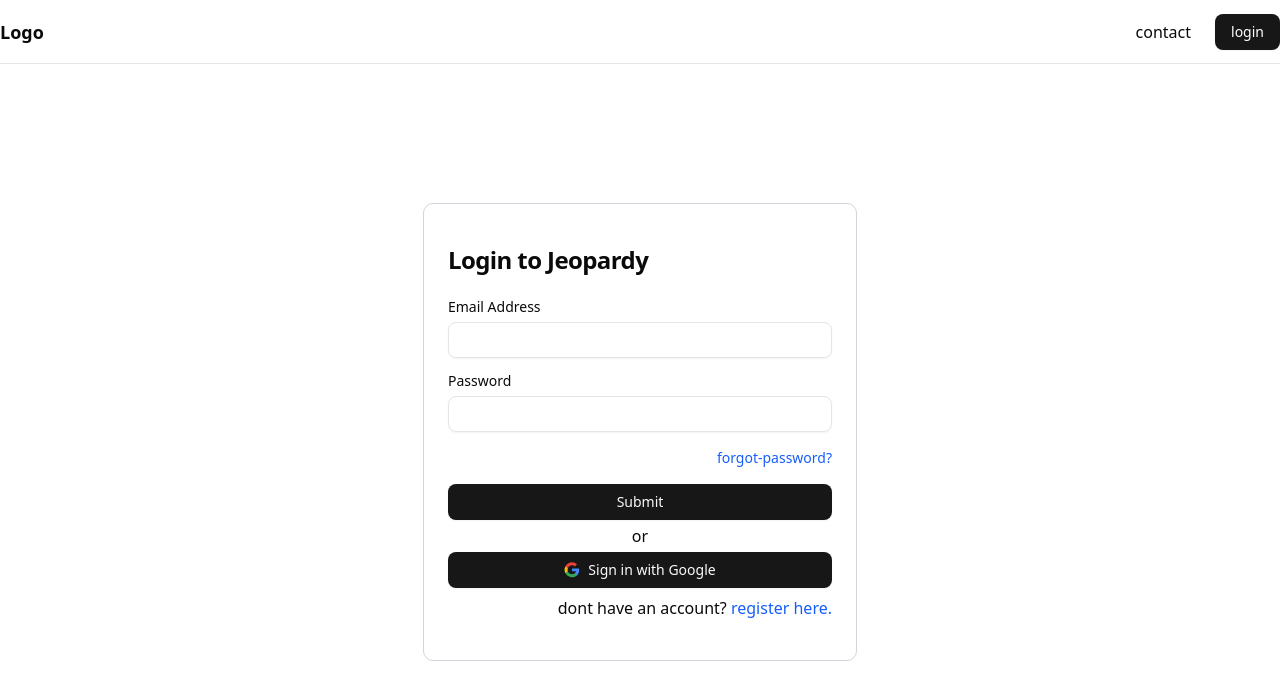
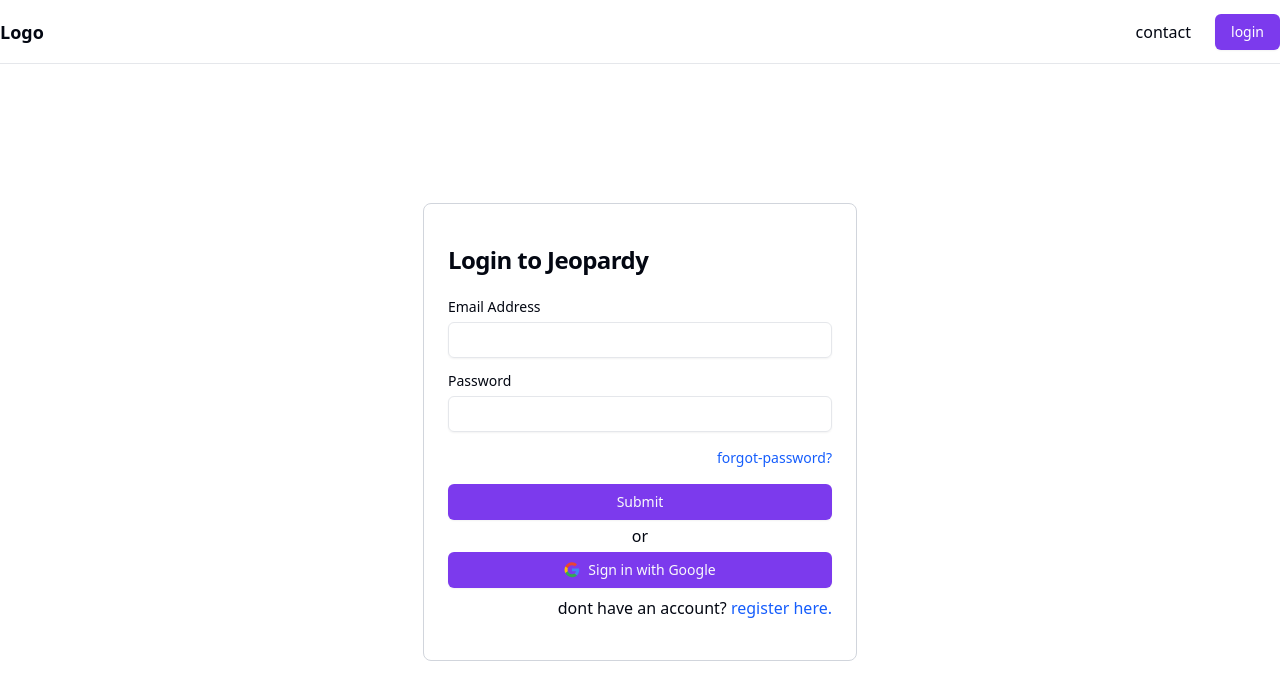
Before and after one commit to developerdeepak25/jeopardy, a Next.js app: page /login in a window 1280 px wide. Shown: the top 700 px of the page. Built offline with nearby package versions, Linux system fonts and the light colour scheme; no server answers.

Commit message:
deploy for final screening

```diff
--- a/app/globals.css
+++ b/app/globals.css
@@ -9,9 +9,7 @@
   --font-mono: var(--font-geist-mono);
 }
 
-:root {
-  --background: oklch(1 0 0);
-  --foreground: oklch(0.145 0 0);
+/* :root {
   --card: oklch(1 0 0);
   --card-foreground: oklch(0.145 0 0);
   --popover: oklch(1 0 0);
@@ -43,6 +41,8 @@
   --sidebar-accent-foreground: oklch(0.205 0 0);
   --sidebar-border: oklch(0.922 0 0);
   --sidebar-ring: oklch(0.708 0 0);
+  --background: oklch(1 0 0);
+  --foreground: oklch(0.145 0 0);
 }
 
 .dark {
@@ -78,7 +78,62 @@
   --sidebar-accent-foreground: oklch(0.985 0 0);
   --sidebar-border: oklch(0.269 0 0);
   --sidebar-ring: oklch(0.439 0 0);
-}
+} */
+
+  :root {
+    --background: hsl(0, 0%, 100%);
+    --foreground: hsl(224, 71.4%, 4.1%);
+    --card: hsl(0, 0%, 100%);
+    --card-foreground: hsl(224, 71.4%, 4.1%);
+    --popover: hsl(0, 0%, 100%);
+    --popover-foreground: hsl(224, 71.4%, 4.1%);
+    --primary: hsl(262.1, 83.3%, 57.8%);
+    --primary-foreground: hsl(210, 20%, 98%);
+    --secondary: hsl(220, 14.3%, 95.9%);
+    --secondary-foreground: hsl(220.9, 39.3%, 11%);
+    --muted: hsl(220, 14.3%, 95.9%);
+    --muted-foreground: hsl(220, 8.9%, 46.1%);
+    --accent: hsl(220, 14.3%, 95.9%);
+    --accent-foreground: hsl(220.9, 39.3%, 11%);
+    --destructive: hsl(0, 84.2%, 60.2%);
+    --destructive-foreground: hsl(210, 20%, 98%);
+    --border: hsl(220, 13%, 91%);
+    --input: hsl(220, 13%, 91%);
+    --ring: hsl(262.1, 83.3%, 57.8%);
+    --radius: 0.5rem;
+    --chart-1: hsl(12, 76%, 61%);
+    --chart-2: hsl(173, 58%, 39%);
+    --chart-3: hsl(197, 37%, 24%);
+    --chart-4: hsl(43, 74%, 66%);
+    --chart-5: hsl(27, 87%, 67%);
+  }
+  .dark {
+    --background: hsl(224, 71.4%, 4.1%);
+    --foreground: hsl(210, 20%, 98%);
+    --card: hsl(224, 71.4%, 4.1%);
+    --card-foreground: hsl(210, 20%, 98%);
+    --popover: hsl(224, 71.4%, 4.1%);
+    --popover-foreground: hsl(210, 20%, 98%);
+    --primary: hsl(263.4, 70%, 50.4%);
+    --primary-foreground: hsl(210, 20%, 98%);
+    --secondary: hsl(215, 27.9%, 16.9%);
+    --secondary-foreground: hsl(210, 20%, 98%);
+    --muted: hsl(215, 27.9%, 16.9%);
+    --muted-foreground: hsl(217.9, 10.6%, 64.9%);
+    --accent: hsl(215, 27.9%, 16.9%);
+    --accent-foreground: hsl(210, 20%, 98%);
+    --destructive: hsl(0, 62.8%, 30.6%);
+    --destructive-foreground: hsl(210, 20%, 98%);
+    --border: hsl(215, 27.9%, 16.9%);
+    --input: hsl(215, 27.9%, 16.9%);
+    --ring: hsl(263.4, 70%, 50.4%);
+    --chart-1: hsl(220, 70%, 50%);
+    --chart-2: hsl(160, 60%, 45%);
+    --chart-3: hsl(30, 80%, 55%);
+    --chart-4: hsl(280, 65%, 60%);
+    --chart-5: hsl(340, 75%, 55%);
+  }
+
 
 @theme inline {
   --color-background: var(--background);
@@ -126,8 +181,8 @@
   body {
     @apply bg-background text-foreground;
   }
+
 }
-
 
 body{
   width: 100vw;
```
